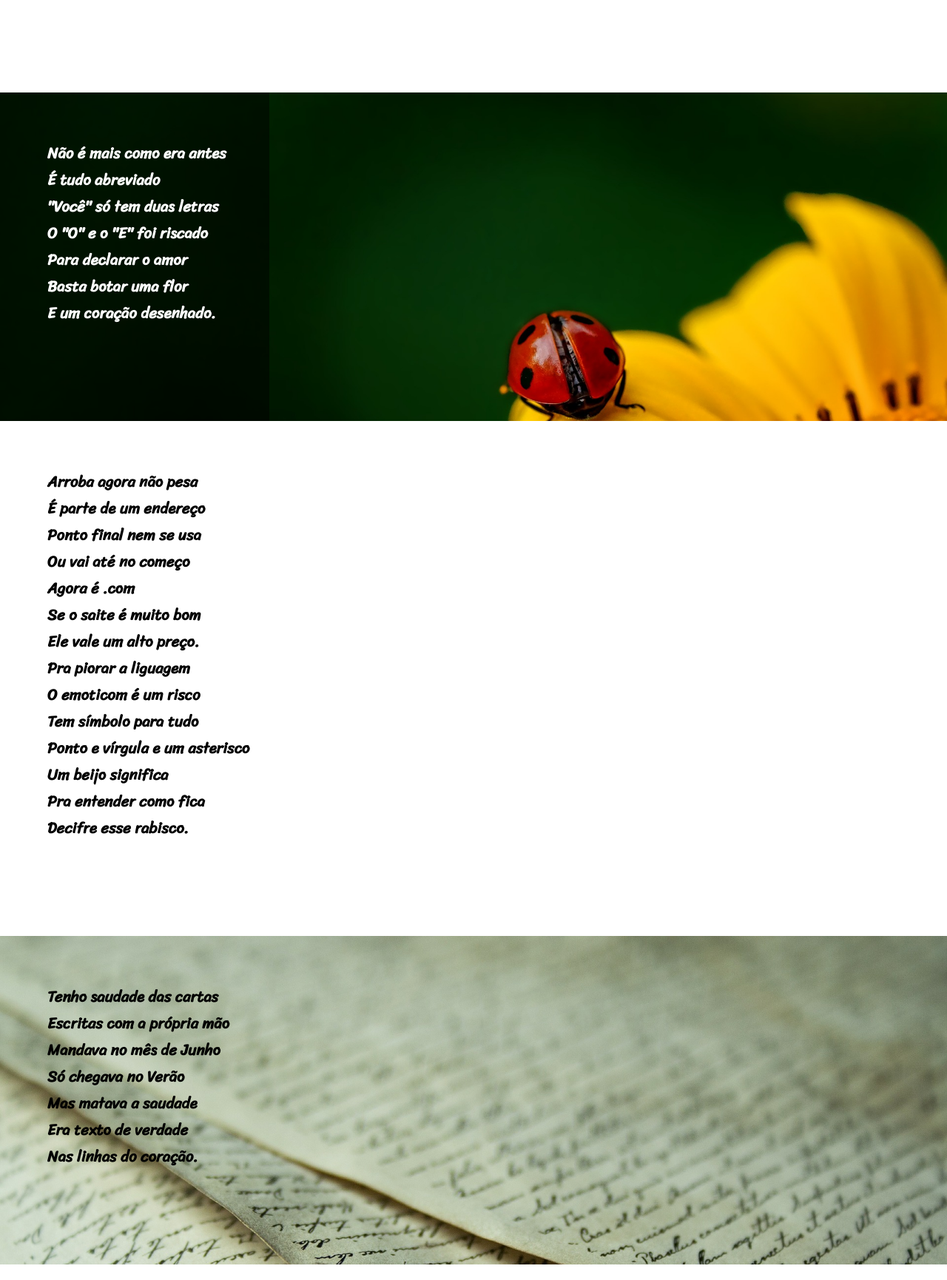
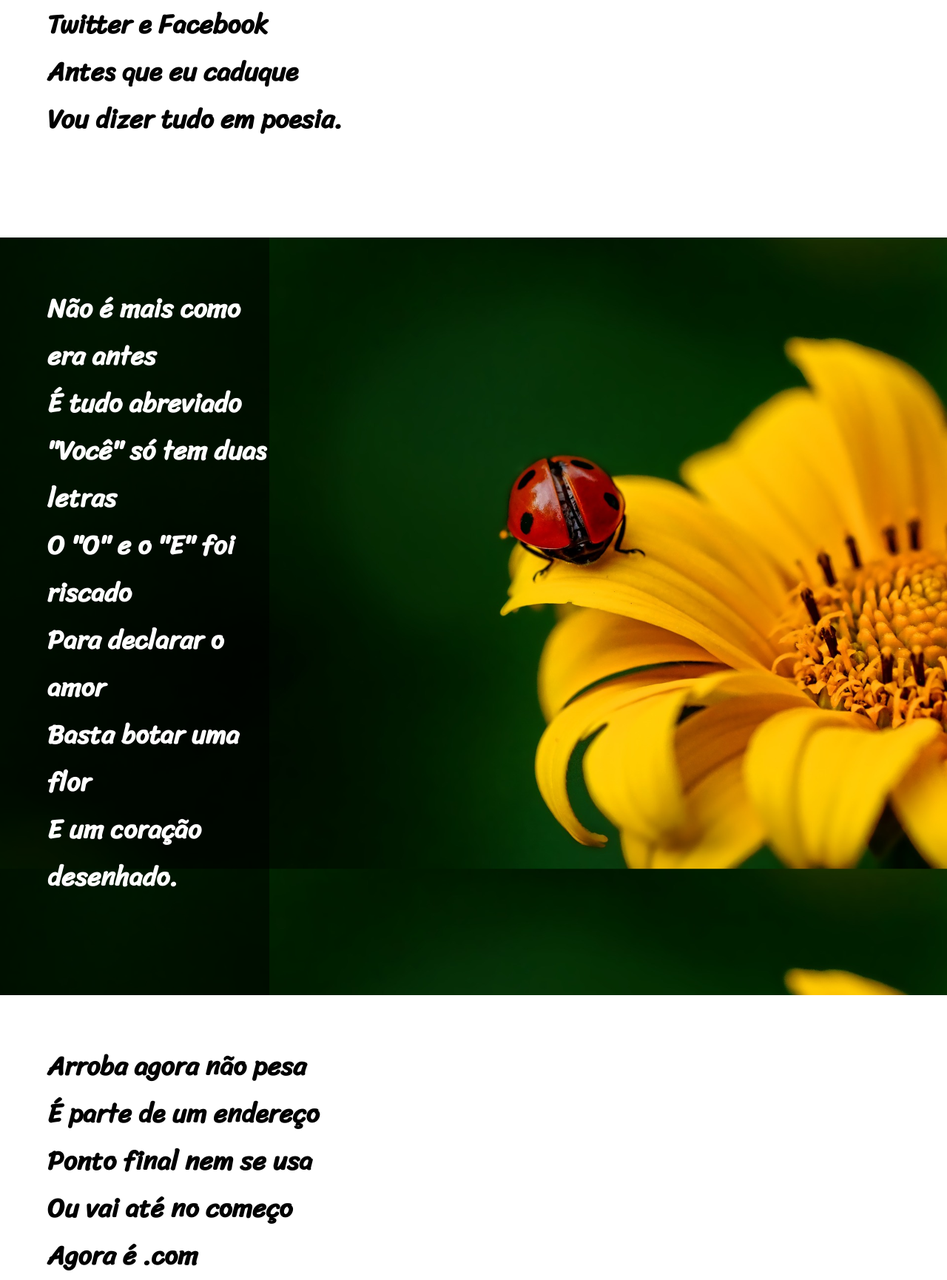
Before and after one commit to lucianorreis/Estudos, a PHP site: page / in a window 1280 px wide. Shown: the part 429-2159 px from the top of the page at 74% size. Run offline with PHP 8.4, Linux system fonts and the light colour scheme.

Commit message:
Update style.css

```diff
--- a/HTML-CSS/Desafios/d012/style.css
+++ b/HTML-CSS/Desafios/d012/style.css
@@ -41,7 +41,7 @@ main {
     display: block;
     width: 100%;
     text-align: left;
-    font-size: 130%;
+    font-size: 2.8vw;
     font-family: var(--fonte-cordel);
     font-weight: bolder;
 }
@@ -57,6 +57,7 @@ main {
     margin: auto;
 }
 #segunda {
+    display: inline-block;
     padding: 5% 0% 10% 5%;
     width: 300px;
     background-color: rgba(0, 0, 0, 0.507);
@@ -77,6 +78,9 @@ main {
 
 #quarta {
     padding: 5% 0% 10% 5%;
+    width: 300px;
+    background-color: rgba(0, 0, 0, 0.507);
+    color: white;
 
 }
 
```
